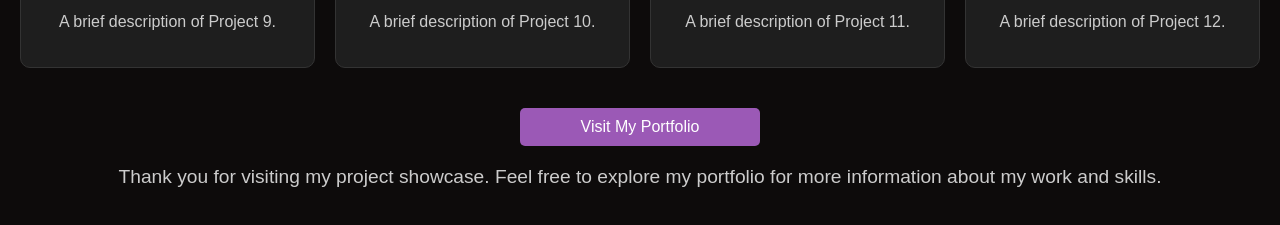
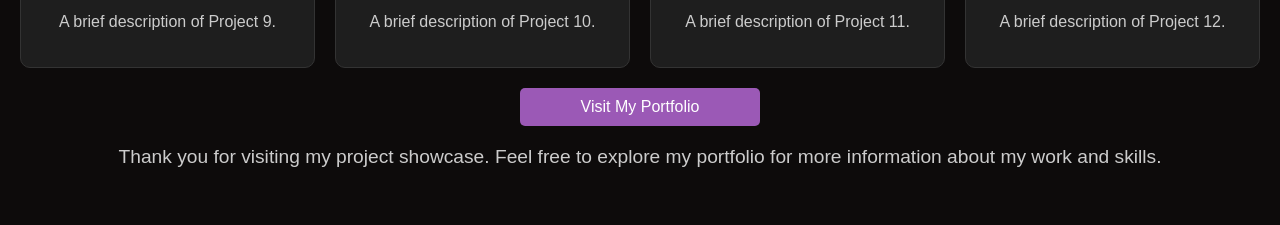
Before and after one commit to 8harath/project-showcase, a plain HTML site: page index.html in a window 1280 px wide. Shown: the part 521-746 px from the top of the page. Drawn offline with Linux system fonts and the light colour scheme.

Commit message:
Fix alignment of bottom text and button
Align the bottom text and button correctly in `index.html` and `styles.css`.

* **index.html**
  - Add `display: block;` and `margin: 0 auto;` to the `#portfolio-button` to center it.
  - Add `text-align: center;` to the `#bottom-text` div to center the text.

* **styles.css**
  - Change `margin: 20px auto;` to `margin: 0 auto;` for the `#portfolio-button` to align it correctly.

---

For more details, open the [Copilot Workspace session](https://copilot-workspace.githubnext.com/8harath/project-showcase?shareId=XXXX-XXXX-XXXX-XXXX).

```diff
--- a/index.html
+++ b/index.html
@@ -81,8 +81,8 @@
             <div id="project-details"></div>
         </div>
     </div>
-    <a id="portfolio-button" href="https://your-portfolio-website.com" target="_blank">Visit My Portfolio</a>
-    <div id="bottom-text">
+    <a id="portfolio-button" href="https://your-portfolio-website.com" target="_blank" style="display: block; margin: 0 auto;">Visit My Portfolio</a>
+    <div id="bottom-text" style="text-align: center;">
         <p>Thank you for visiting my project showcase. Feel free to explore my portfolio for more information about my work and skills.</p>
     </div>
 </body>
--- a/styles.css
+++ b/styles.css
@@ -135,7 +135,7 @@ h1 {
 #portfolio-button {
     display: block;
     width: 200px;
-    margin: 20px auto;
+    margin: 0 auto;
     padding: 10px 20px;
     background-color: #9b59b6;
     color: #fff;
```
